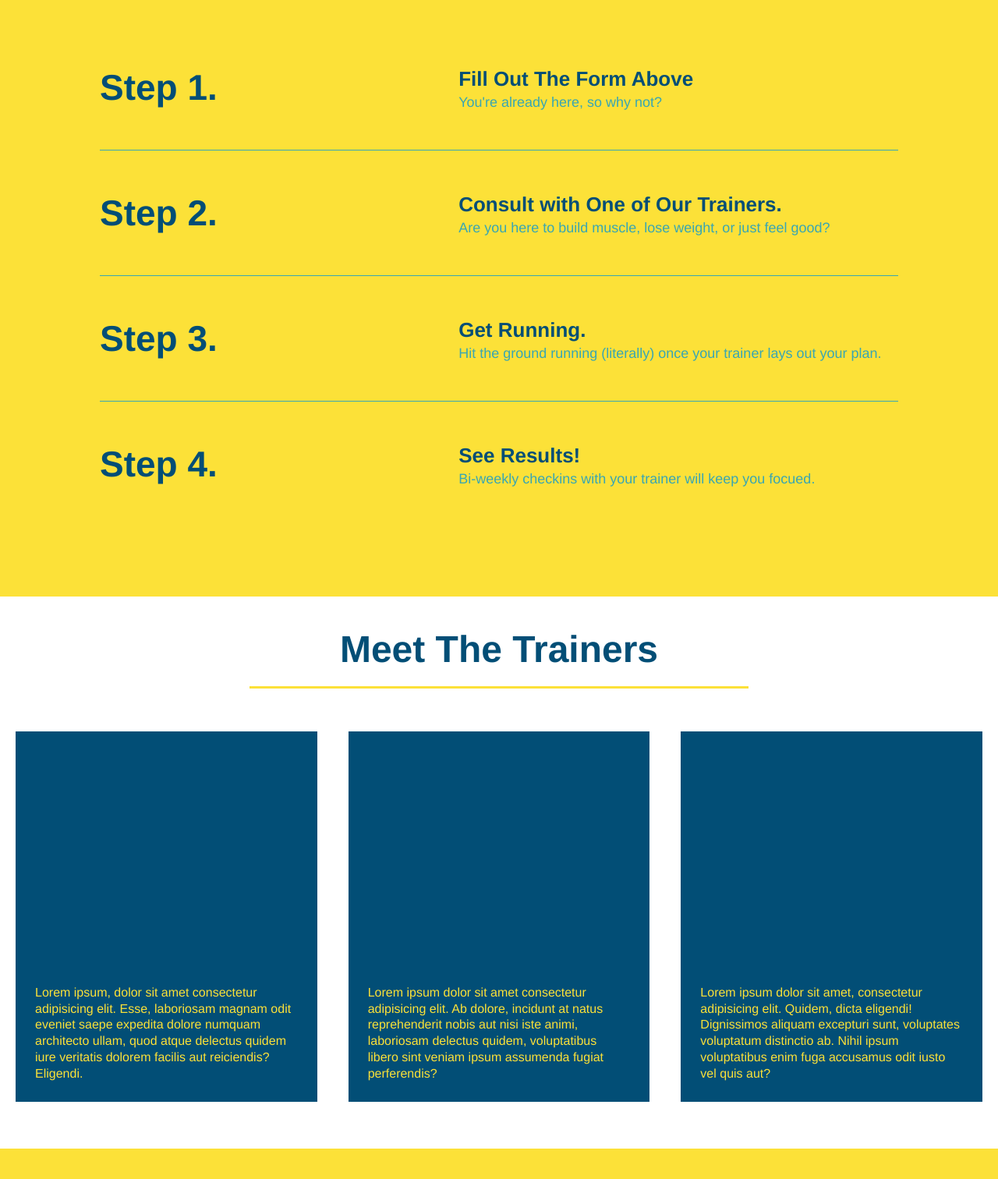
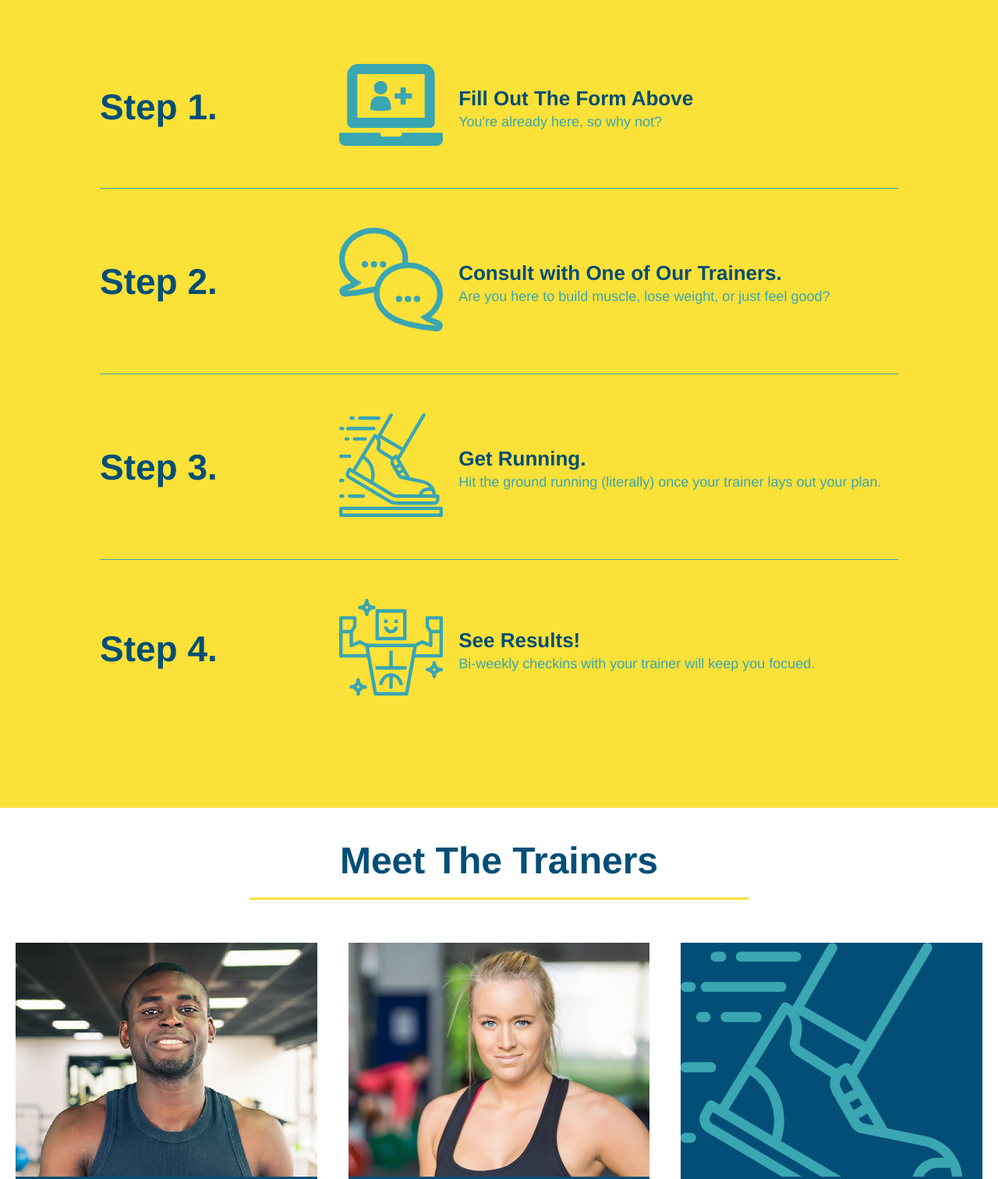
Before and after one commit to Rober2092/run-buddy, a plain HTML site: page index.html in a window 1280 px wide. Shown: the part 1070-2582 px from the top of the page at 78% size. Drawn offline with Linux system fonts and the light colour scheme.

Commit message:
first commit

```diff
--- a/assets/css/style.css
+++ b/assets/css/style.css
@@ -104,7 +104,7 @@ footer a {
 
 /* Hero Style Start */
 .hero {
-    background-image: url("../images/hero-bg.jpg");
+    background-image: url("/assets/css/images/hero-bg.jpg");
     background-size: cover;
     background-position: center;
     margin-bottom: 50px;
@@ -327,13 +327,13 @@ footer a {
     flex: 1;
 }
 .trainer-1 {
-    background-image: url(../images/trainer-1.jpg) ;
+    background-image: url(images/trainer-1.jpg) ;
 }
 .trainer-2 {
-    background-image: url(../images/trainer-2.jpg);
+    background-image: url(images/trainer-2.jpg);
 }
 .trainer-3 {
-    background-image: url(../images/trainer-3.jpg);
+    background-image: url(images/step-3.svg);
 }
 .trainer-img {
     width: 100%;
--- a/index.html
+++ b/index.html
@@ -107,7 +107,7 @@
             <h3>Step 1.</h3>
             <div class="step-info">
                 <div class="step-img">
-                    <img src="../images/step-1.svg" alt="" />
+                    <img src="assets/css/images/step-1.svg" alt="" />
                 </div>
                 <div class="step-text">
                     <h4>Fill Out The Form Above</h4>
@@ -120,7 +120,7 @@
             <h3>Step 2.</h3>
             <div class="step-info">
                 <div class="step-img">
-                    <img src="./assets/images/step-2.svg" alt="" />
+                    <img src="assets/css/images/step-2.svg" alt="" />
                 </div>
                 <div class="step-text">
                     <h4>Consult with One of Our Trainers.</h4>
@@ -133,7 +133,7 @@
             <h3>Step 3.</h3>
             <div class="step-info">
                 <div class="step-img">
-                    <img src="./assets/images/step-3.svg" alt="" />
+                    <img src="assets/css/images/step-3.svg" alt="" />
                 </div>
                 <div class="step-text">
                     <h4>Get Running.</h4>
@@ -146,7 +146,7 @@
             <h3>Step 4.</h3>
             <div class="step-info">
                 <div class="step-img">
-                    <img src="./assets/images/step-4.svg" alt="" />
+                    <img src="assets/css/images/step-4.svg" alt="" />
                 </div>
                 <div class="step-text">
                     <h4>See Results!</h4>
```
